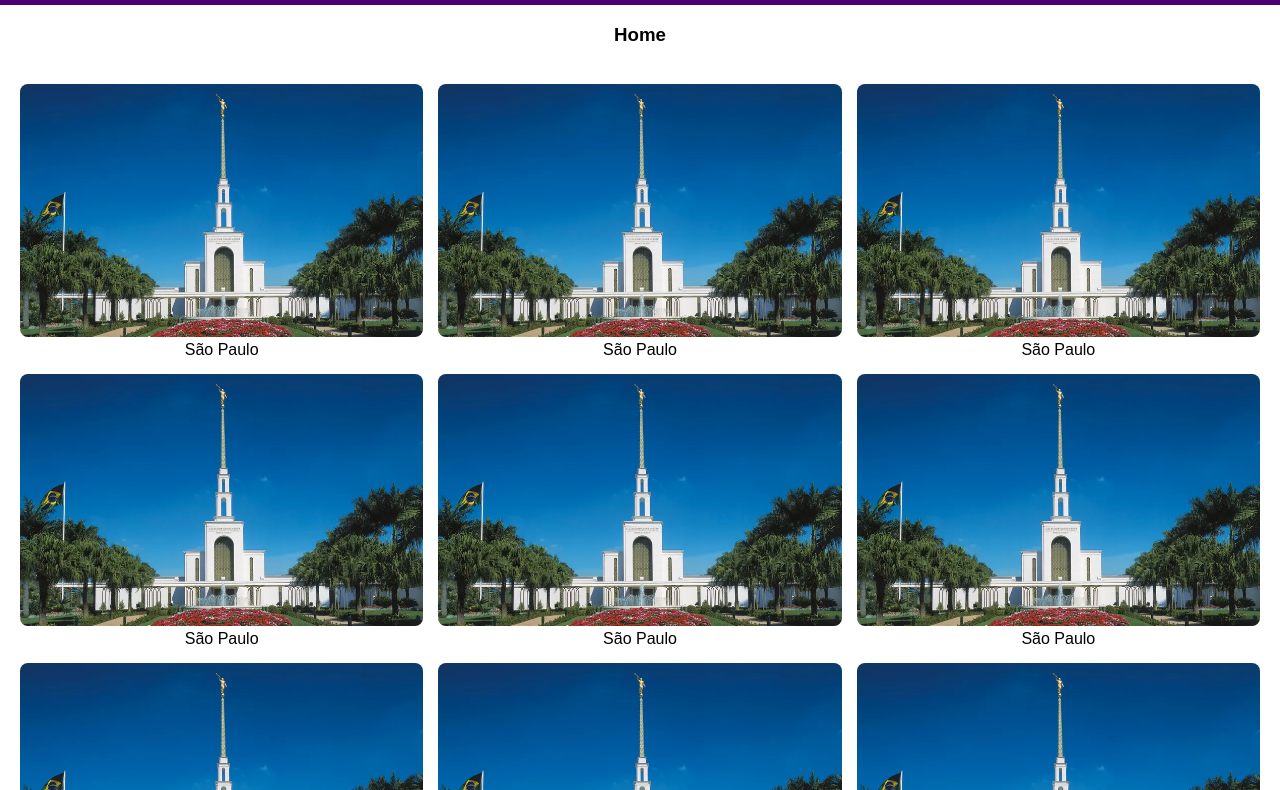
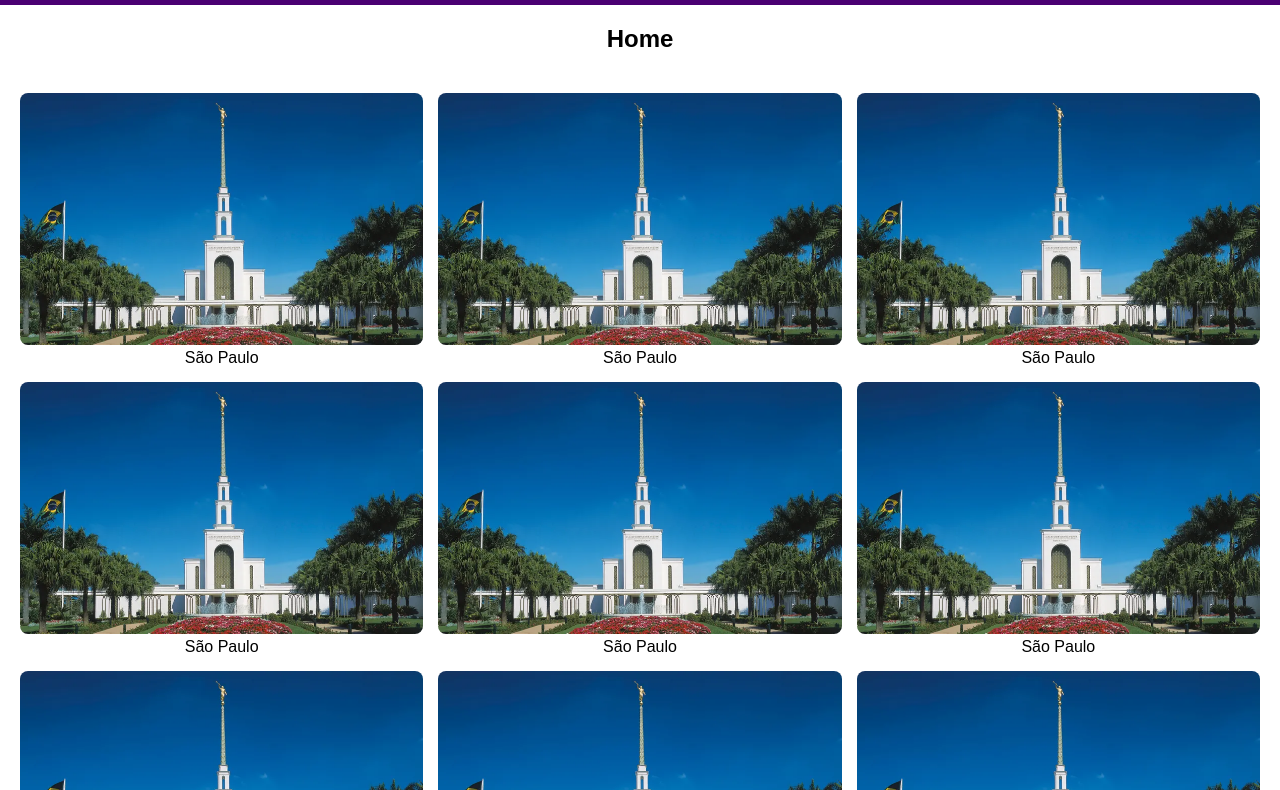
Before and after one commit to carolinepedasil/wdd131, a plain HTML site: page temples.html in a window 1280 px wide. Shown: the part 72-862 px from the top of the page. Drawn offline with Linux system fonts and the light colour scheme.

Commit message:
W02 Assignment: Picture Album

```diff
--- a/temples.html
+++ b/temples.html
@@ -25,7 +25,7 @@
         </div>
     </header>
     <main>
-        <h3>Home</h3>
+        <h2>Home</h2>
         <section class="gallery">
             <figure><img src="images/sao_paulo_temple.webp" alt="São Paulo Temple"><figcaption>São Paulo</figcaption></figure>
             <figure><img src="images/sao_paulo_temple.webp" alt="São Paulo Temple"><figcaption>São Paulo</figcaption></figure>
```
